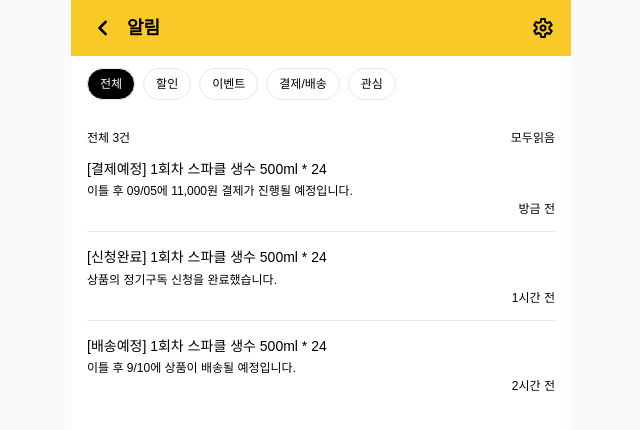
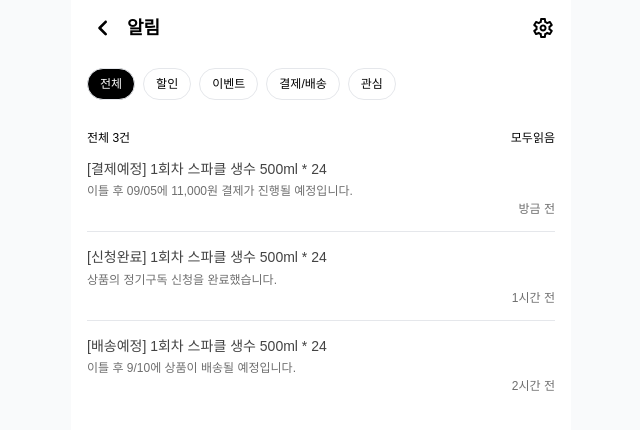
Before and after one commit to ydsic/mogupick, a Next.js app: page /alert in a window 1280 px wide. Shown: the top 430 px of the page, without its empty margins (319-959 px from the left). Built offline with nearby package versions, Linux system fonts and the light colour scheme; no server answers.

Commit message:
fix : 알림페이지 디자인 수정

```diff
--- a/src/app/(main)/alert/page.tsx
+++ b/src/app/(main)/alert/page.tsx
@@ -2,6 +2,7 @@
 
 import { useState } from 'react';
 import HeaderCustom from '@/components/HeaderCustom';
+import EmptyIcon from '@/assets/icons/common/empty-80px.svg';
 
 interface Alert {
   id: number;
@@ -57,7 +58,7 @@ export default function AlertPage() {
 
   return (
     <div className="min-h-screen bg-white">
-      <HeaderCustom title="알림" showBack showSetting bgYellow />
+      <HeaderCustom title="알림" showBack showSetting />
 
       <div className="px-4 pt-17">
         <div className="flex flex-1 flex-col gap-8">
@@ -97,14 +98,14 @@ export default function AlertPage() {
                 <div key={alert.id}>
                   <div className="flex flex-col gap-1.5">
                     <div className="flex flex-col gap-1.5">
-                      <div className="text-sm leading-snug font-medium text-black">
+                      <div className="text-sm leading-snug font-medium text-[#434343]">
                         {alert.title}
                       </div>
-                      <div className="text-xs leading-none font-normal text-black">
+                      <div className="text-xs leading-none font-normal text-[#6f6f6f]">
                         {alert.message}
                       </div>
                     </div>
-                    <div className="text-right text-xs leading-none font-normal text-black">
+                    <div className="text-right text-xs leading-none font-normal text-[#6f6f6f]">
                       {alert.time}
                     </div>
                   </div>
@@ -118,8 +119,11 @@ export default function AlertPage() {
 
               {/* 알림이 없을 때 */}
               {filteredAlerts.length === 0 && (
-                <div className="flex items-center justify-center py-20">
-                  <span className="text-sm text-gray-500">해당 카테고리의 알림이 없습니다.</span>
+                <div className="flex flex-col items-center justify-center gap-6 py-20">
+                  <EmptyIcon />
+                  <span className="text-lg font-semibold text-[#434343]">
+                    아직 도착한 알림이 없습니다.
+                  </span>
                 </div>
               )}
             </div>
```
Also changed, not shown: src/assets/icons/common/empty-80px.svg (added).
